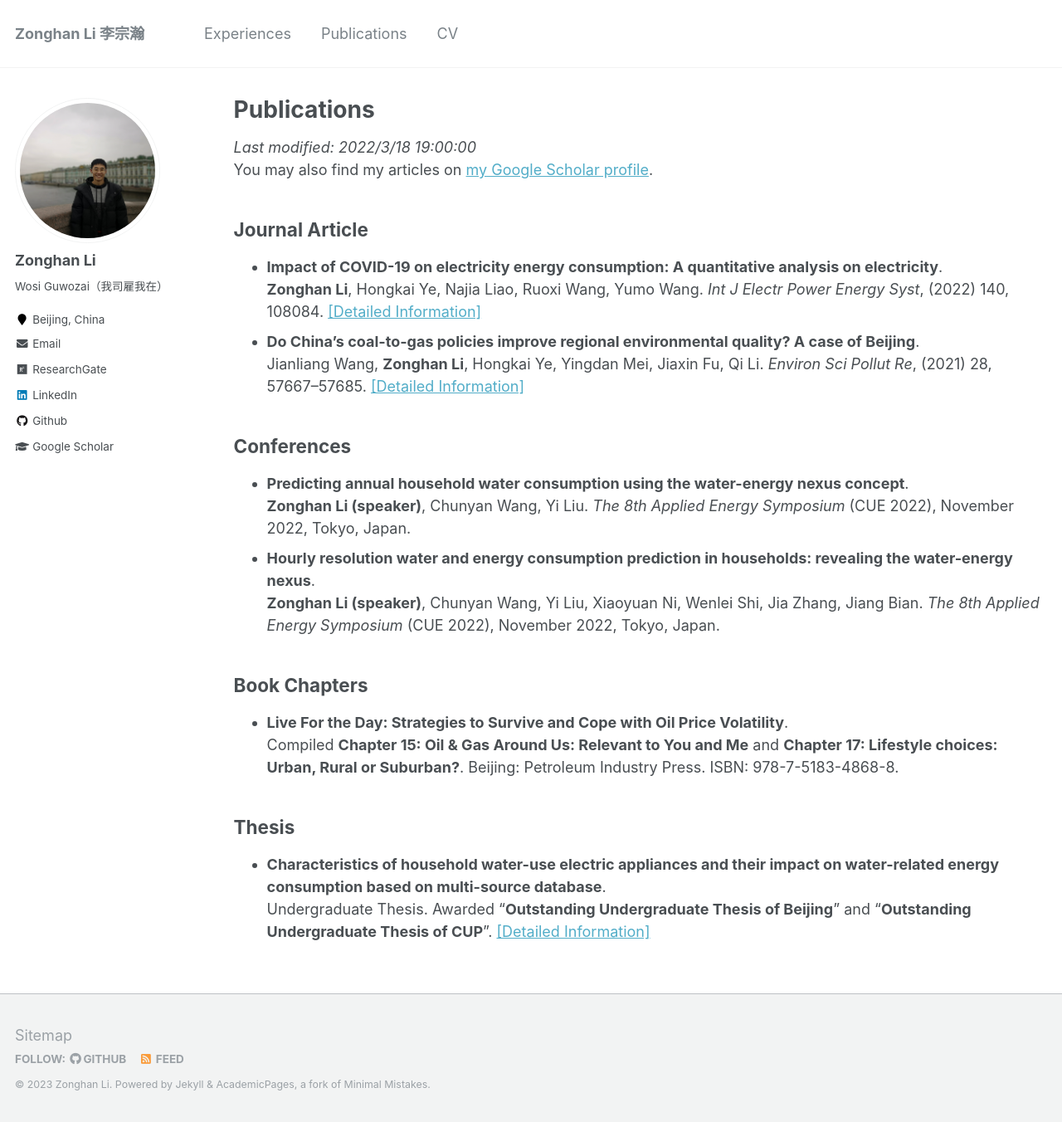
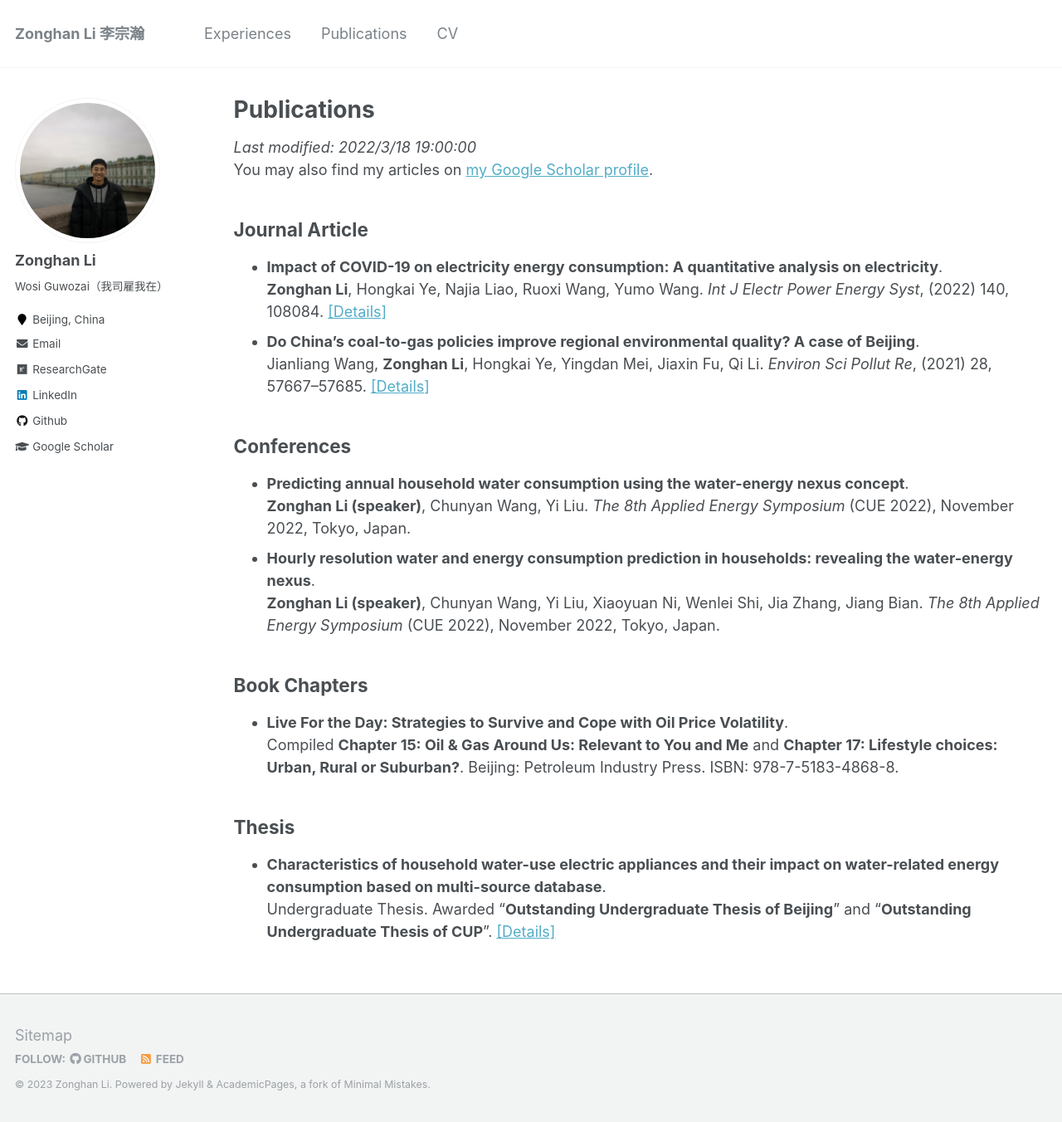
Before and after one commit to lzh3278/lzh.github.io, a Jekyll site: the page built from _pages/publications.md, in a window 1280 px wide and 1352 px high. Shown: the whole window at 83% size. Built offline with Jekyll 4.4.1, drawn with Linux system fonts in a browser that asks for light colours.

Commit message:
更新 publications.md

```diff
--- a/_pages/publications.md
+++ b/_pages/publications.md
@@ -10,9 +10,9 @@ You may also find my articles on [my Google Scholar profile](https://scholar.goo
 Journal Article
 ------
 * **Impact of COVID-19 on electricity energy consumption: A quantitative analysis on electricity**.
-  **Zonghan Li**, Hongkai Ye, Najia Liao, Ruoxi Wang, Yumo Wang. *Int J Electr Power Energy Syst*, (2022) 140, 108084.  [[Detailed Information]](https://lzh3278.github.io/publication/ijepes2022)
+  **Zonghan Li**, Hongkai Ye, Najia Liao, Ruoxi Wang, Yumo Wang. *Int J Electr Power Energy Syst*, (2022) 140, 108084.  [[Details]](https://lzh3278.github.io/publication/ijepes2022)
 * **Do China’s coal-to-gas policies improve regional environmental quality? A case of Beijing**.
-  Jianliang Wang, **Zonghan Li**, Hongkai Ye, Yingdan Mei, Jiaxin Fu, Qi Li. *Environ Sci Pollut Re*, (2021) 28, 57667–57685.  [[Detailed Information]](https://lzh3278.github.io/publication/espr2021)
+  Jianliang Wang, **Zonghan Li**, Hongkai Ye, Yingdan Mei, Jiaxin Fu, Qi Li. *Environ Sci Pollut Re*, (2021) 28, 57667–57685.  [[Details]](https://lzh3278.github.io/publication/espr2021)
 
 Conferences
 ------
@@ -29,4 +29,4 @@ Book Chapters
 Thesis
 ------
 * **Characteristics of household water-use electric appliances and their impact on water-related energy consumption based on multi-source database**.
-  Undergraduate Thesis. Awarded "**Outstanding Undergraduate Thesis of Beijing**" and "**Outstanding Undergraduate Thesis of CUP**". [[Detailed Information]](https://lzh3278.github.io/publication/UndergraduateThesis)
+  Undergraduate Thesis. Awarded "**Outstanding Undergraduate Thesis of Beijing**" and "**Outstanding Undergraduate Thesis of CUP**". [[Details]](https://lzh3278.github.io/publication/UndergraduateThesis)
```
